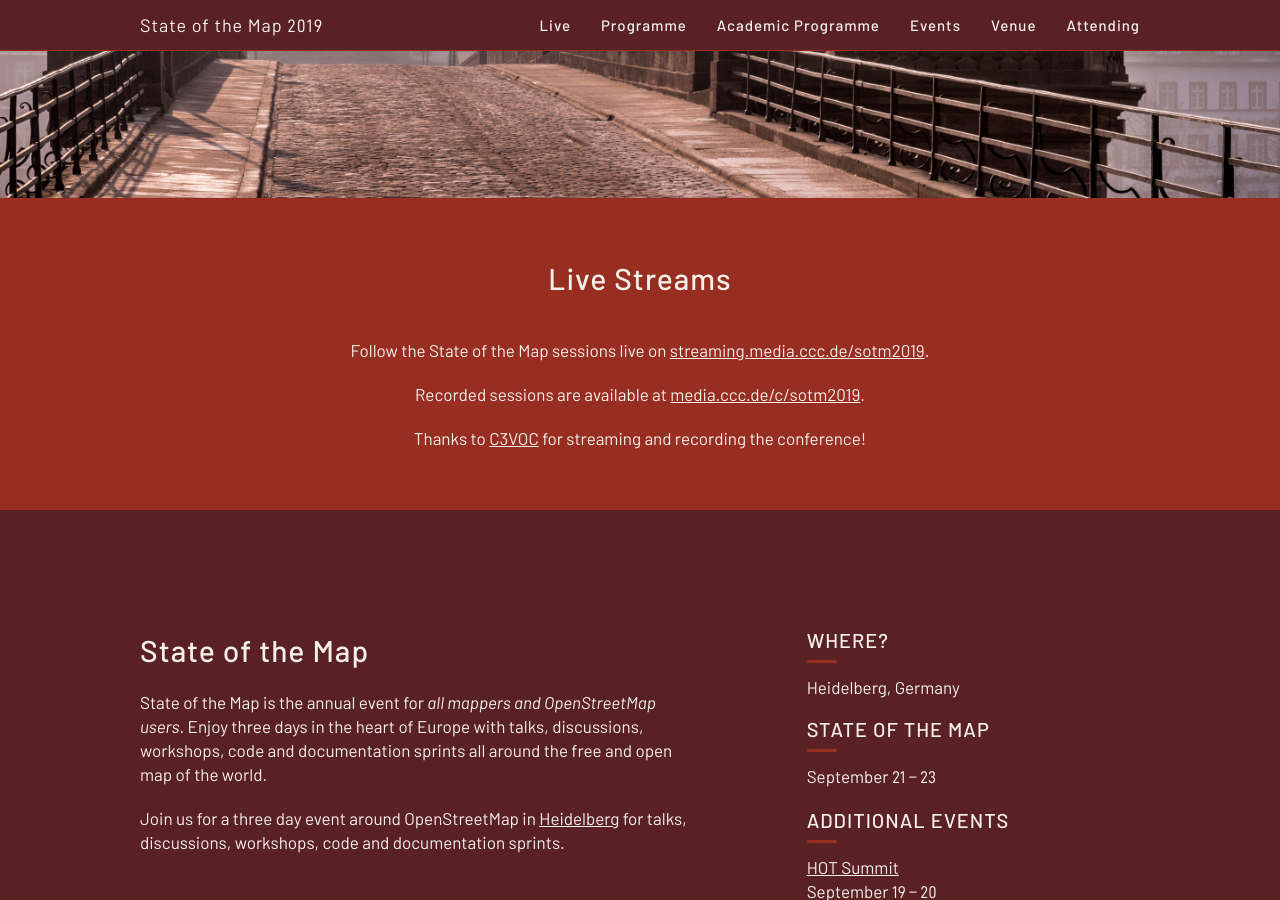
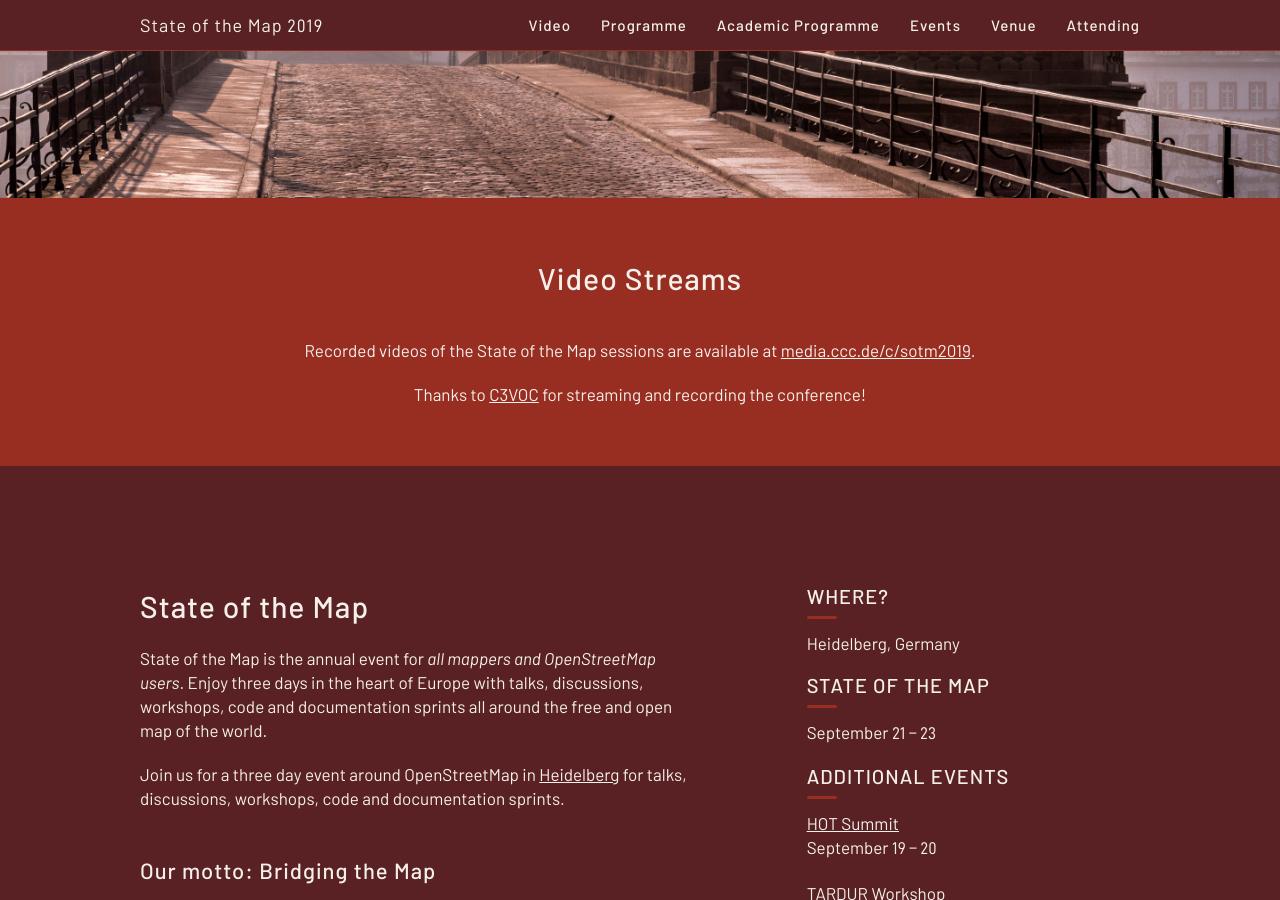
Before and after one commit to openstreetmap/stateofthemap-2019, a Jekyll site: the page built from index.html, in a window 1280 px wide and 900 px high, scrolled down 702 px. Built offline with Jekyll 4.4.1, drawn with Linux system fonts in a browser that asks for light colours.

Commit message:
drop live stream links, rename navbar item to "video"

```diff
--- a/_includes/nav.html
+++ b/_includes/nav.html
@@ -29,9 +29,9 @@
                     </li>-->
                     <li>
                       {% if page.role == 'index' %}
-                        <a class="page-scroll" href="#streaming">Live</a>
+                        <a class="page-scroll" href="#streaming">Video</a>
                       {% else %}
-                        <a class="" href="{{site.baseurl}}/#streaming">Live</a>
+                        <a class="" href="{{site.baseurl}}/#streaming">Video</a>
                       {% endif %}
                     </li>
                     <li>
--- a/_includes/video.html
+++ b/_includes/video.html
@@ -1,12 +1,9 @@
 <section class="center page" id="streaming">
 	<div class="limiter pad4y">
-    <h1 class="pad2y">Live Streams</h1>
+    <h1 class="pad2y">Video Streams</h1>
     <div class="pad2y">
-      <p>
-				Follow the State of the Map sessions live on <a href="https://streaming.media.ccc.de/sotm2019/">streaming.media.ccc.de/sotm2019</a>.
-			</p>
 			<p>
-				Recorded sessions are available at <a href="https://media.ccc.de/c/sotm2019">media.ccc.de/c/sotm2019</a>.
+				Recorded videos of the State of the Map sessions are available at <a href="https://media.ccc.de/c/sotm2019">media.ccc.de/c/sotm2019</a>.
 			</p>
       <p>
 				Thanks to <a href="https://twitter.com/c3voc">C3VOC</a> for streaming and recording the conference!
```
